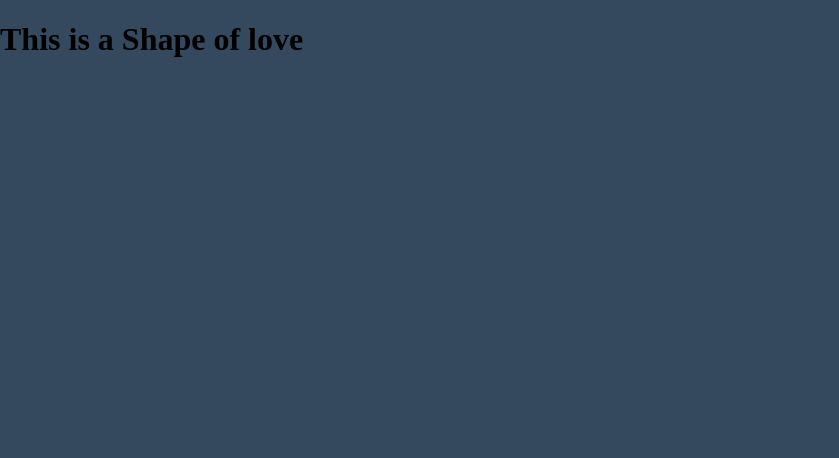
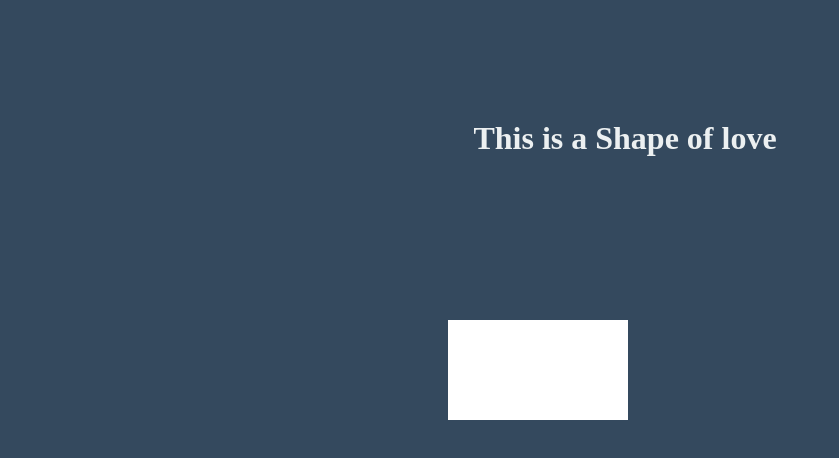
Before and after one commit to Torikussadik/animation_love, a plain HTML site: page index.html in a window 1280 px wide. Shown: the whole page, without its empty margins (0-839 px from the left). Drawn offline with Linux system fonts and the light colour scheme.

Commit message:
Update index.html

```diff
--- a/index.html
+++ b/index.html
@@ -6,10 +6,10 @@
 	<link rel="stylesheet" href="style.css">
 </head>
 <body>
-	<div class="heading">
+	<div class="heading-tori">
 		<h1>This is a Shape of love</h1>
 	</div>
-	<div class="heart">
+	<div class="heart-tori">
 
 	</div>
 </body>
```
